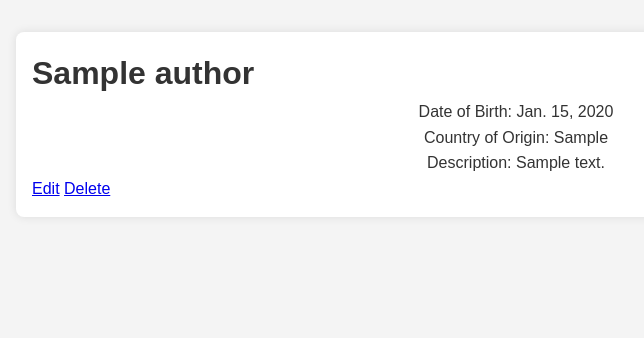
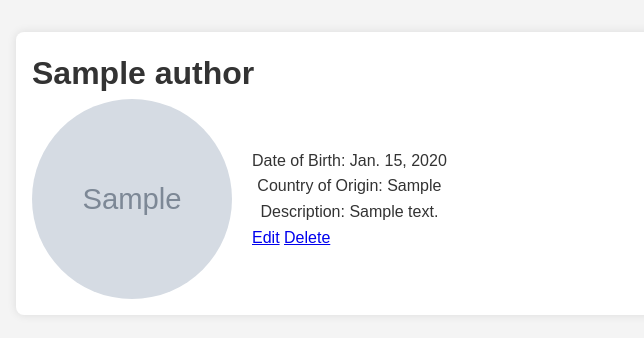
Before and after one commit to Software-Architecture-2024-02/Assignment1, a Django app: page /authors/1/ in a window 1280 px wide. Shown: the part 125-463 px from the top of the page, without its empty margins (124-768 px from the left). Run offline with Django 5.2, Linux system fonts and the light colour scheme; tables that the repository leaves empty hold one stand-in row (values such as "Sample post"); grey boxes marked "Sample" are stand-in pictures.

Commit message:
Manage to upload/edit images for authors and covers

```diff
--- a/bookstore/bookstore/settings.py
+++ b/bookstore/bookstore/settings.py
@@ -135,6 +135,12 @@ USE_TZ = True
 # https://docs.djangoproject.com/en/5.0/howto/static-files/
 
 STATIC_URL = '/static/'
+STATICFILES_DIRS =(
+     os.path.join(BASE_DIR, 'static'),
+     )
+
+MEDIA_ROOT = '/media/'
+MEDIA_ROOT = os.path.join(BASE_DIR, 'media')
 
 # Default primary key field type
 # https://docs.djangoproject.com/en/5.0/ref/settings/#default-auto-field
--- a/bookstore/bookstore/urls.py
+++ b/bookstore/bookstore/urls.py
@@ -16,6 +16,8 @@ Including another URLconf
 """
 from django.contrib import admin
 from django.urls import path, include
+from django.conf import settings
+from django.conf.urls.static import static
 
 urlpatterns = [
     path('admin/', admin.site.urls),
@@ -27,3 +29,5 @@ urlpatterns = [
     path('', include('library.urls.tops')),
     path('search/', include('library.urls.search')),
 ]
+
+urlpatterns += static(settings.MEDIA_URL, document_root=settings.MEDIA_ROOT)
--- a/bookstore/library/forms.py
+++ b/bookstore/library/forms.py
@@ -4,7 +4,7 @@ from .models import Author, Book, Review, Sale
 class AuthorForm(forms.ModelForm):
     class Meta:
         model = Author
-        fields = ['name', 'date_of_birth', 'country_of_origin', 'short_description']
+        fields = ['name', 'photo', 'date_of_birth', 'country_of_origin', 'short_description']
         widgets = {
             'date_of_birth': forms.DateInput(attrs={'type': 'date'}),
         }
@@ -15,7 +15,7 @@ class BookForm(forms.ModelForm):
         self.fields['author'].label_from_instance = lambda obj: obj.name
     class Meta:
         model = Book
-        fields = ['name', 'summary', 'date_of_publication', 'number_of_sales', 'author']
+        fields = ['name', 'cover', 'summary', 'date_of_publication', 'number_of_sales', 'author']
         widgets = {
             'date_of_publication': forms.DateInput(attrs={'type': 'date'}),
         }
--- a/bookstore/library/models.py
+++ b/bookstore/library/models.py
@@ -3,6 +3,7 @@ from django.urls import reverse
 
 class Author(models.Model):
     name = models.CharField(max_length=100)
+    photo = models.ImageField(upload_to='authors/', blank=True, null=True)
     date_of_birth = models.DateField()
     country_of_origin = models.CharField(max_length=100)
     short_description = models.TextField()
@@ -13,6 +14,7 @@ class Author(models.Model):
 
 class Book(models.Model):
     name = models.CharField(max_length=100)
+    cover = models.ImageField(upload_to='books/', blank=True, null=True)
     summary = models.TextField()
     date_of_publication = models.DateField()
     number_of_sales = models.IntegerField(default=0)
--- a/bookstore/library/static/css/styles.css
+++ b/bookstore/library/static/css/styles.css
@@ -173,3 +173,42 @@ p {
     margin: 1px auto;
     padding: 0 90px;
 }
+
+
+.author-container {
+    display: flex;
+    align-items: center; /* Vertically centers the image and text */
+    gap: 20px; /* Adds space between the image and text */
+}
+
+.author-photo {
+    width: 200px;
+    height: 200px;
+    object-fit: cover; /* Ensures the image covers the circle */
+    border-radius: 50%; /* Makes the image circular */
+}
+
+.author-details {
+    max-width: 600px; /* Adjust as needed */
+}
+
+.book-detail {
+    display: flex;
+    align-items: flex-start;
+    gap: 20px; /* Space between the image and text */
+}
+
+.book-image {
+    flex-shrink: 0; /* Prevents the image from shrinking */
+}
+
+.book-cover {
+    max-width: 200px; /* Adjust the maximum width of the book cover */
+    max-height: 300px; /* Adjust the maximum height of the book cover */
+    height: auto; /* Maintains aspect ratio */
+    display: block; /* Ensures the image is treated as a block element */
+}
+
+.book-info {
+    flex-grow: 1; /* Allows the text to take up remaining space */
+}
--- a/bookstore/library/templates/authors/author_detail.html
+++ b/bookstore/library/templates/authors/author_detail.html
@@ -1,10 +1,20 @@
 {% extends "home.html" %}
+{% load static %}
 
 {% block content %}
   <h1>{{ object.name }}</h1>
-  <p>Date of Birth: {{ object.date_of_birth }}</p>
-  <p>Country of Origin: {{ object.country_of_origin }}</p>
-  <p>Description: {{ object.short_description }}</p>
-  <a href="{% url 'author-update' object.pk %}">Edit</a>
-  <a href="{% url 'author-delete' object.pk %}">Delete</a>
+  <div class="author-container">
+    {% if object.photo %}
+      <img src="{{ object.photo.url }}" alt="{{ object.name }}" class="author-photo">
+    {% else %}
+      <img src="{% static 'images/default_author.png' %}" alt="{{ object.name }}" class="author-photo">
+    {% endif %}
+    <div class="author-details">
+      <p>Date of Birth: {{ object.date_of_birth }}</p>
+      <p>Country of Origin: {{ object.country_of_origin }}</p>
+      <p>Description: {{ object.short_description }}</p>
+      <a href="{% url 'author-update' object.pk %}">Edit</a>
+      <a href="{% url 'author-delete' object.pk %}">Delete</a>
+    </div>
+  </div>
 {% endblock %}
--- a/bookstore/library/templates/authors/author_form.html
+++ b/bookstore/library/templates/authors/author_form.html
@@ -2,7 +2,7 @@
 
 {% block content %}
   <h1>New Author</h1>
-  <form method="post">
+  <form method="post" enctype="multipart/form-data">
     {% csrf_token %}
     {{ form.as_p }}
     <button type="submit">Save</button>
--- a/bookstore/library/templates/books/book_form.html
+++ b/bookstore/library/templates/books/book_form.html
@@ -2,7 +2,7 @@
 
 {% block content %}
   <h1>New Book</h1>
-  <form method="post">
+  <form method="post" enctype="multipart/form-data">
     {% csrf_token %}
     {{ form.as_p }}
     <button type="submit">Save</button>
--- a/compose.yaml
+++ b/compose.yaml
@@ -1,4 +1,3 @@
-name : Bookstore
 
 services:
   db:
@@ -12,7 +11,7 @@ services:
 
   web:
     build: .
-    command: /bin/bash -c "python bookstore/manage.py migrate && python bookstore/populate_db_fake.py && python bookstore/manage.py runserver 0.0.0.0:8000"
+    command: /bin/bash -c "python bookstore/manage.py makemigrations && python bookstore/manage.py migrate && python bookstore/populate_db_fake.py && python bookstore/manage.py runserver 0.0.0.0:8000"
     volumes:
       - .:/bookstore
     ports:
--- a/requirements.txt
+++ b/requirements.txt
@@ -1,11 +1,10 @@
 asgiref==3.8.1
 Django==5.0.7
-django-redis==5.4.0
 Faker==26.1.0
+pillow==10.4.0
 psycopg2-binary==2.9.9
 python-dateutil==2.9.0.post0
 python-dotenv==1.0.1
-redis==5.0.8
 six==1.16.0
 sqlparse==0.5.1
 typing_extensions==4.12.2
```
Also changed, not shown: bookstore/library/templates/books/book_detail.html (+13 -0 lines), bookstore/library/migrations/0002_author_photo_book_cover.py (added), bookstore/library/migrations/0003_alter_author_photo_alter_book_cover.py (added), bookstore/library/migrations/0004_alter_author_photo_alter_book_cover.py (added), bookstore/library/migrations/0005_alter_author_photo_alter_book_cover.py (added), bookstore/library/static/images/default_author.png (added), bookstore/library/static/images/default_cover.jpg (added), 1 other file.
